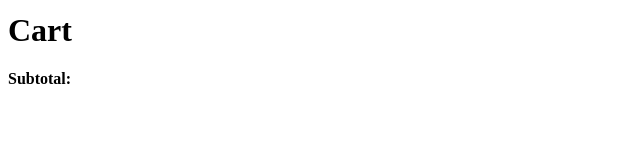
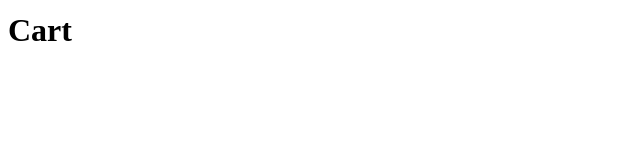
Before and after one commit to xeniakadar/project-shopping-cart, a React (Create React App) app in the folder project-shopping-cart/: page /cart in a window 1280 px wide. Shown: the part 130-290 px from the top of the page, without its empty margins (0-640 px from the left). Built offline with nearby package versions, Linux system fonts and the light colour scheme.

Commit message:
added subtotal state and cart functionality

```diff
--- a/project-shopping-cart/src/App.js
+++ b/project-shopping-cart/src/App.js
@@ -11,6 +11,7 @@ import productData from './productData';
 
 const App = () => {
 
+  const [subtotalPayment, setSubtotalPayment] = useState(0)
   const [itemsInCart, setItemsInCart] = useState([])
 
   function addToCart(productId) {
@@ -21,6 +22,10 @@ const App = () => {
        [ ...prevItemsInCart,
         itemToAdd]
       )
+    })
+
+    setSubtotalPayment(prevSubtotalPayment => {
+      return prevSubtotalPayment + itemToAdd.price
     })
   }
 
@@ -33,7 +38,7 @@ const App = () => {
           <Route index element={<ProductsPage />} />
           <Route path=':productId' element={<ProductDetails itemsInCart={itemsInCart} addToCart={addToCart}/>} />
         </Route>
-        <Route path="/cart" element={<CartPage itemsInCart={itemsInCart} />} />
+        <Route path="/cart" element={<CartPage itemsInCart={itemsInCart} subtotalPayment={subtotalPayment} />} />
         <Route path="*" element={<NotFound />} />
       </Routes>
     </BrowserRouter>
--- a/project-shopping-cart/src/components/CartPage.js
+++ b/project-shopping-cart/src/components/CartPage.js
@@ -1,6 +1,8 @@
-import React from "react";
+import React, {useState} from "react";
 
-export default function Cart({itemsInCart}) {
+export default function Cart({ itemsInCart, subtotalPayment }) {
+
+
 
   const itemAndQuantityObject = itemsInCart.reduce((allItems, item) => {
     if (!allItems[item.id]) {
@@ -37,7 +39,8 @@ export default function Cart({itemsInCart}) {
       <ul>
         {cartItems}
       </ul>
-      <h4>Subtotal: </h4>
+      {subtotalPayment > 0 && <h4>Total (EUR) €{subtotalPayment} </h4>}
+
     </>
   )
 }
```
